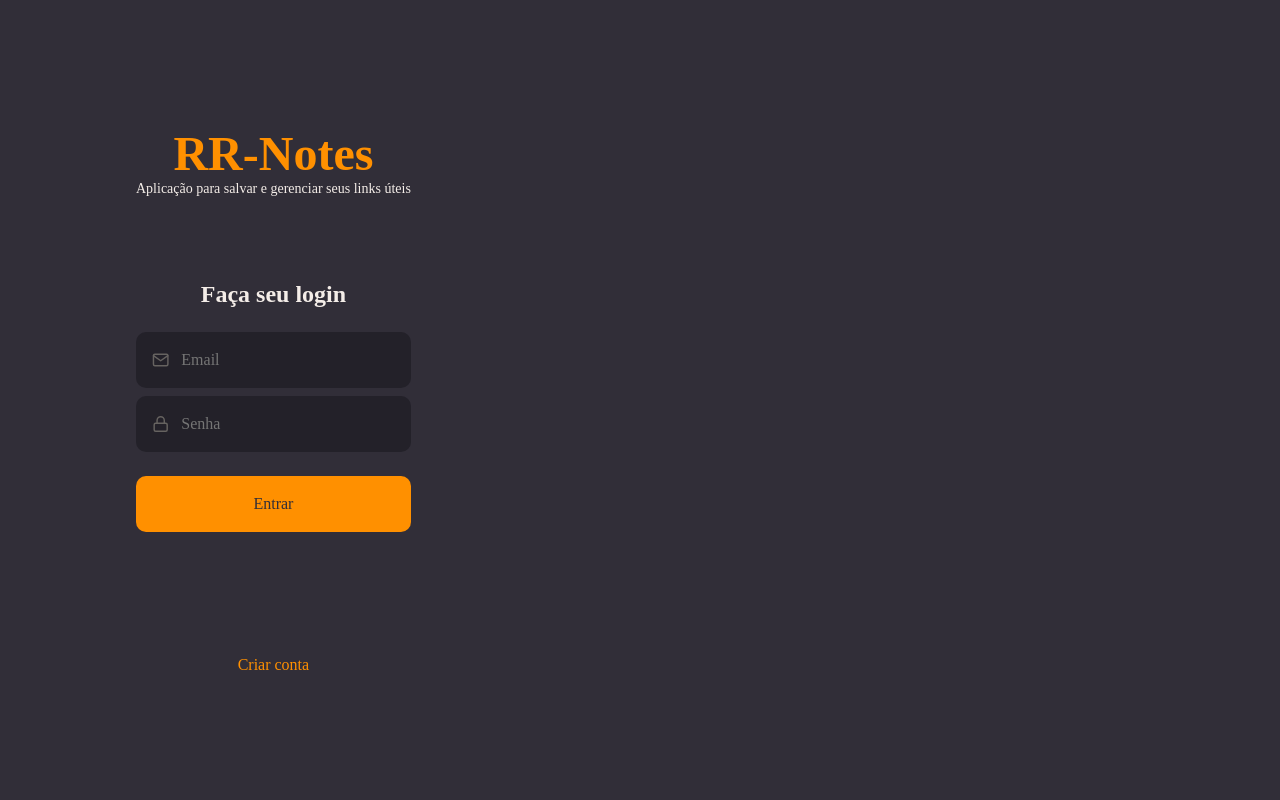
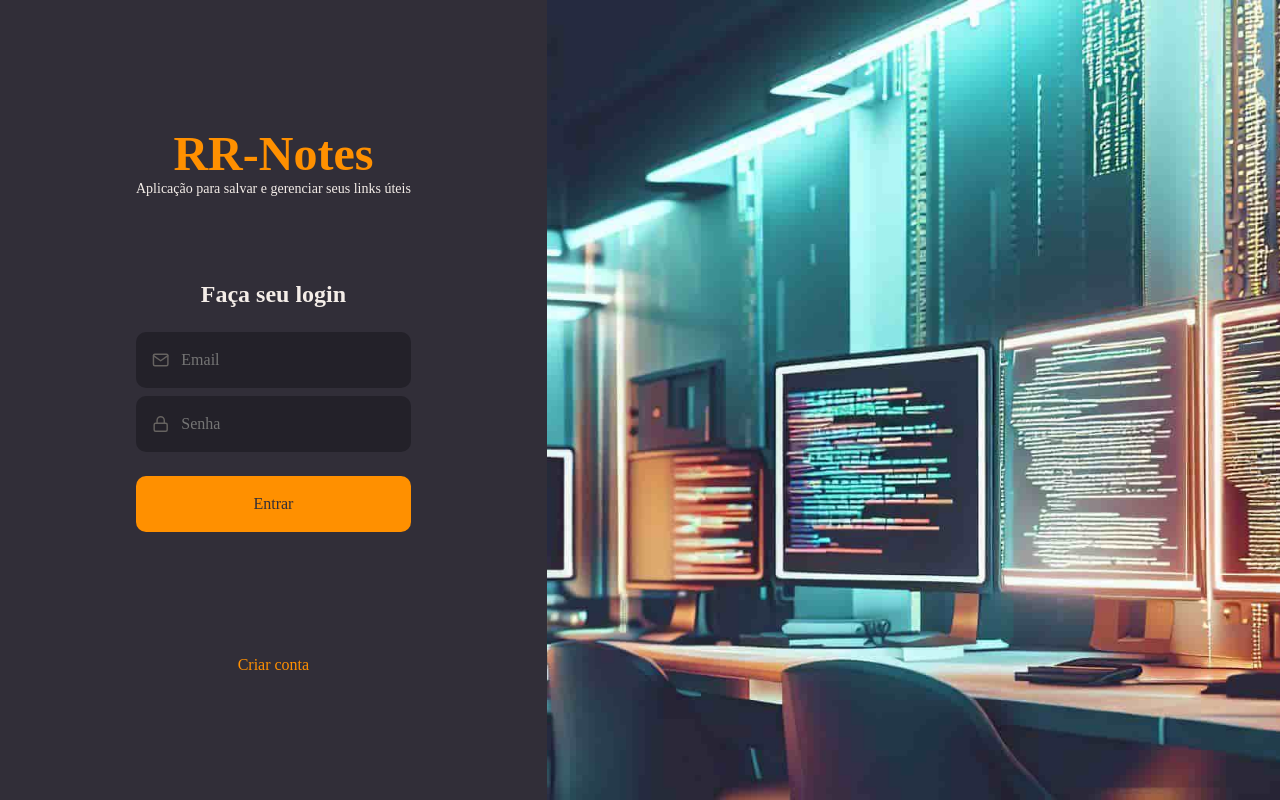
Before and after one commit to Limb00z/rr-notes, a React (Vite) app: page / in a window 1280 px wide. Built offline with nearby package versions, Linux system fonts and the light colour scheme.

Commit message:
ADD img// ADD background img

```diff
--- a/src/pages/SingIn/index.jsx
+++ b/src/pages/SingIn/index.jsx
@@ -1,6 +1,6 @@
 import { FiMail, FiLock } from 'react-icons/fi'
 
-import { Container, Form } from './styles.js';
+import { Container, Form, Background } from './styles.js';
 import { Button} from '../../components/Button'
 import { Input } from '../../components/Input'
 
@@ -28,6 +28,7 @@
 
                 <a href="#">Criar conta</a>
             </Form>
+            <Background/>
        </Container>
     )
 }
--- a/src/pages/SingIn/styles.js
+++ b/src/pages/SingIn/styles.js
@@ -1,4 +1,5 @@
 import styled from "styled-components";
+import backgroundImg from "../../assets/background.jpg";
 
 export const Container = styled.div`
     height: 100vh;
@@ -39,3 +40,9 @@
         color: ${({theme}) => theme.COLORS.ORANGE}
     }
 `;
+
+export const Background = styled.div`
+    flex: 1;
+    background: url(${backgroundImg}) no-repeat center center;
+    background-size: cover;
+`;
```
Also changed, not shown: src/assets/background.jpg (added).
